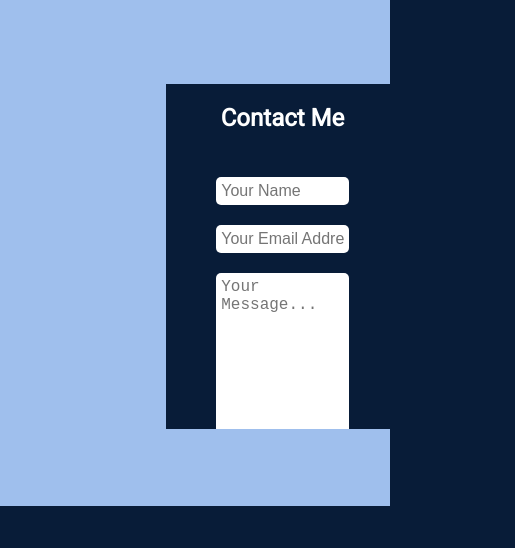
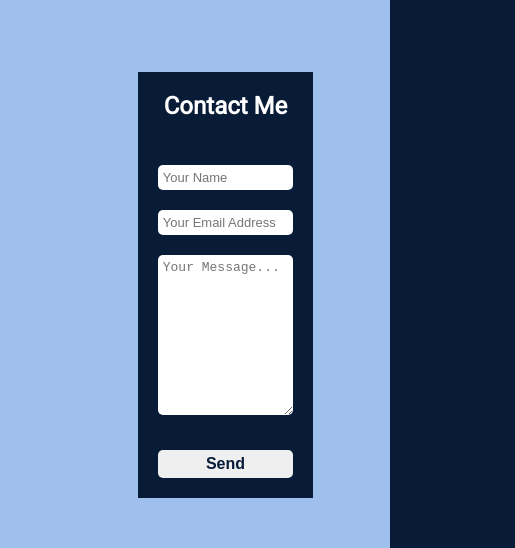
Before and after one commit to jolieyin/portfolio, a plain HTML site: page contact.html in a window 390 px wide. Shown: the part 338-886 px from the top of the page, 515 px wide, since content can reach past the window. Before the commit the page ends 844 px from the top, so only its background shows below. Drawn offline with Linux system fonts and the light colour scheme.

Commit message:
2020.12.19_V.1

```diff
--- a/contact.css
+++ b/contact.css
@@ -6,7 +6,6 @@ body {
   width: 90vw;
   height: 85vh;
   display: flex;
-  overflow: hidden;
 }
 
 .split {
@@ -14,7 +13,6 @@ body {
   height: 100%;
   margin: 0 auto;
   text-align: center;
-  transition: all 1s ease-in-out;
 }
 
 .split.left {
@@ -91,25 +89,23 @@ form button:active {
   transform: translate(5px, 5px);
 }
 
-/*-------------- Mouse Hover Effect --------------*/
-.hover-right .right {
-  width: 70%;
-}
-
-.hover-right .left {
-  width: 30%;
-}
-
 /*-------------- Media Query --------------*/
 @media (max-width: 800px) {
+  body {
+    overflow-y: visible;
+  }
+
   .contact-container {
     flex-direction: column;
-    overflow-y: visible;
-    min-width: 465px;
+    height: 100%;
   }
 
   .split.left {
     margin-bottom: 100px;
+  }
+
+  .split.right {
+    padding: 0 20px;
   }
 
   h2 {
@@ -118,14 +114,17 @@ form button:active {
 
   .contact-info {
     margin: 30px 0;
+    font-size: 16px;
     line-height: 3;
+    white-space: nowrap;
   }
 
-  .hover-right .right {
-    width: 50%;
+  form input,
+  form textarea {
+    font-size: 13px;
   }
 
-  .hover-right .left {
-    width: 50%;
+  form button {
+    margin-bottom: 20px;
   }
 }
```
